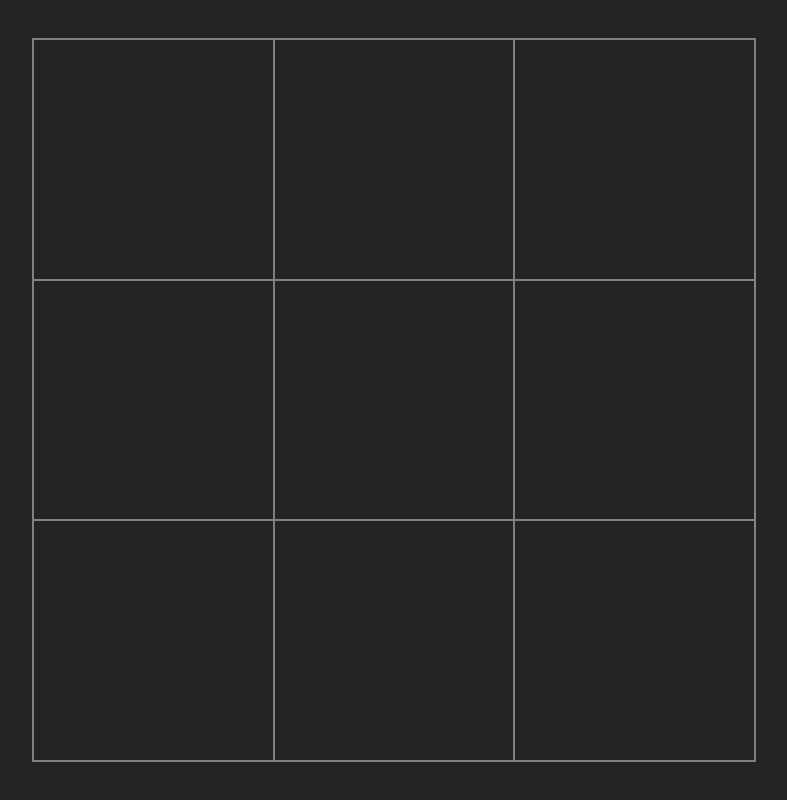
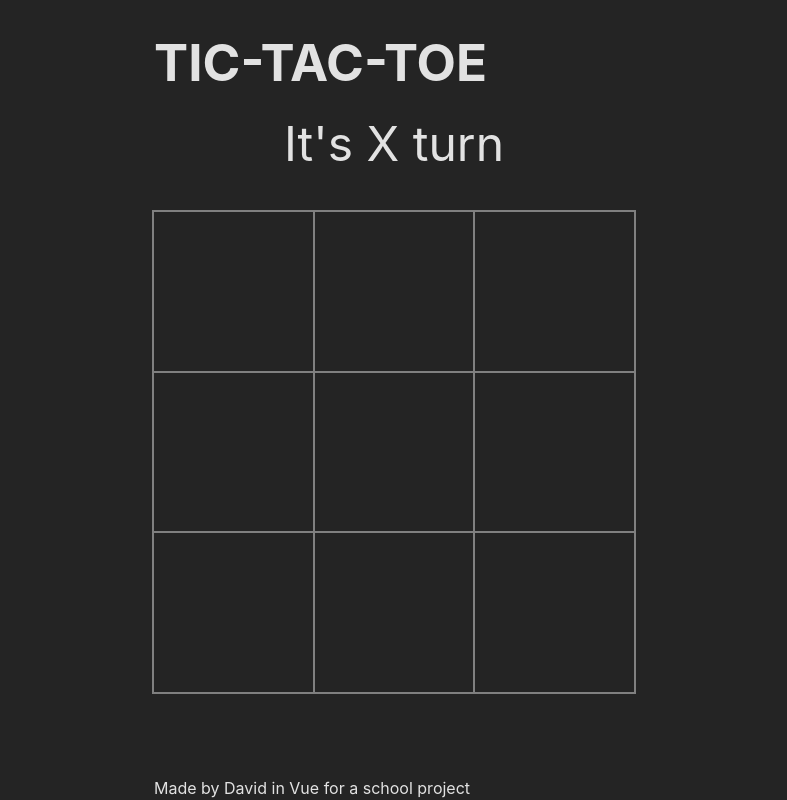
Before and after one commit to davidstalgren/tic-tac-toe-Vue, a Vue app: page / in a window 1280 px wide. Both pictures are taken after typing "Sample", "Sample" into the empty fields and a click on the button "Start your game!". Shown: the whole page, without its empty margins (246-1033 px from the left). Built offline with nearby package versions, Linux system fonts and the light colour scheme.

Commit message:
makeMove and chechForWinner function added. Also more rendering done and styling on top of that.

```diff
--- a/src/components/GameBoard.vue
+++ b/src/components/GameBoard.vue
@@ -8,7 +8,8 @@ const stateOfTheGame = ref<IStateOfTheGame>({
     players: [],
     board: ['', '', '', '', '', '', '', '', ''],
     playerTurn: 'X',
-    gameStarted: false
+    gameStarted: false,
+    winner: null
 });
 
 function addNewPlayers(newPlayers: string[]) {
@@ -17,29 +18,109 @@ function addNewPlayers(newPlayers: string[]) {
     stateOfTheGame.value.gameStarted = true;
 }
 
+function makeMove(i: number) {
+
+    if(stateOfTheGame.value.winner) {
+        return;
+    };
+
+    if(stateOfTheGame.value.board[i] === 'X' || stateOfTheGame.value.board[i] === 'O') {
+        return;
+    } else {
+        stateOfTheGame.value.board[i] = stateOfTheGame.value.playerTurn;
+        if (stateOfTheGame.value.playerTurn === 'X') {
+            stateOfTheGame.value.playerTurn = 'O';
+        } else if (stateOfTheGame.value.playerTurn === 'O') {
+            stateOfTheGame.value.playerTurn = 'X';
+        };
+    };
+    stateOfTheGame.value.winner = checkForWinner(stateOfTheGame.value.board);
+
+    if(stateOfTheGame.value.winner) {
+        console.log('we have a winner and it is!!!', stateOfTheGame.value.winner);
+    };
+};
+
+function checkForWinner(board: string[]) {
+    console.log('checkForWinner was invoked', board);
+    const winnerCombos = [
+        [0, 1 ,2],
+        [3, 4 ,5],
+        [6, 7 ,8],
+        [0, 3 ,6],
+        [1, 4 ,7],
+        [2, 5 ,8],
+        [0, 4 ,8],
+        [2, 4 ,6],
+    ];
+
+    for (let i = 0; i < winnerCombos.length; i++) {
+        const [a, b, c] = winnerCombos[i];
+        if (board[a] && board[a] === board[b] && board[a] === board[c]) {
+            return board[a]
+        };
+    };
+    return null;
+};
+
 </script>
 
 <template>
+    <header>
+        <h1>TIC-TAC-TOE</h1>
+    </header>
     <AddPlayersForm v-if="!stateOfTheGame.gameStarted" @addNewPlayers="addNewPlayers"></AddPlayersForm>
-
-    <div class="gameBoard" v-if="stateOfTheGame.gameStarted">
-        <div class="gameBoard__cell" v-for="item in stateOfTheGame.board"></div>
-    </div>
+    <main v-else="stateOfTheGame.gameStarted">
+        <span v-if="!stateOfTheGame.winner" class="playersturn">It's {{ stateOfTheGame.playerTurn }} turn</span>
+        <span v-else class="winner"> "{{ stateOfTheGame.winner }}" is the winner!!</span>
+        <div class="gameBoard">
+            <div class="gameBoard__cell" v-for="(cell, i) in stateOfTheGame.board" @click="makeMove(i)">
+            <span>{{ stateOfTheGame.board[i] }}</span>
+            </div>
+        </div>
+    </main>
+    <footer>
+        <span>Made by David in Vue for a school project</span>
+    </footer>
 </template>
 
 <style scoped>
+header {
+    position: fixed;
+    top: 0;
+}
+.playersturn {
+    display: block;
+    font-size: 3rem;
+    margin-bottom: 2rem;
+}
+.winner {
+    display: block;
+    font-size: 3rem;
+    margin-bottom: 2rem;
+}
 .gameBoard {
     display: grid;
     grid-template-columns: repeat(3, 1fr);
     outline: 2px solid grey;
 }
 .gameBoard__cell {
-    width: 15rem;
-    height: 15rem;
+    width: 10rem;
+    height: 10rem;
     outline: 1px solid grey;
+    display: flex;
+    align-items: center;
+    justify-content: center;
+    font-size: 7rem;
 }
 .gameBoard__cell:hover{
     background-color:rgb(23, 25, 27);
     cursor: pointer;
 }
+
+footer {
+    position: fixed;
+    bottom: 0;
+    text-align: right;
+}
 </style>
```
